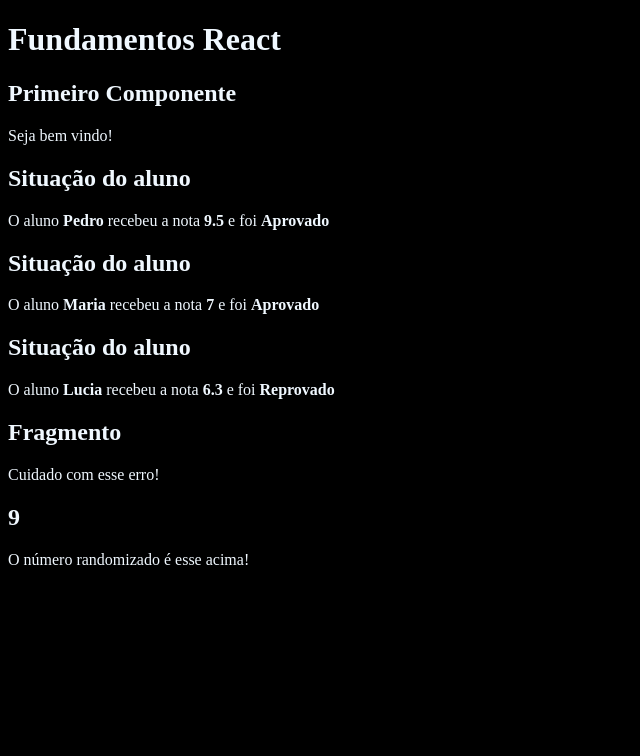
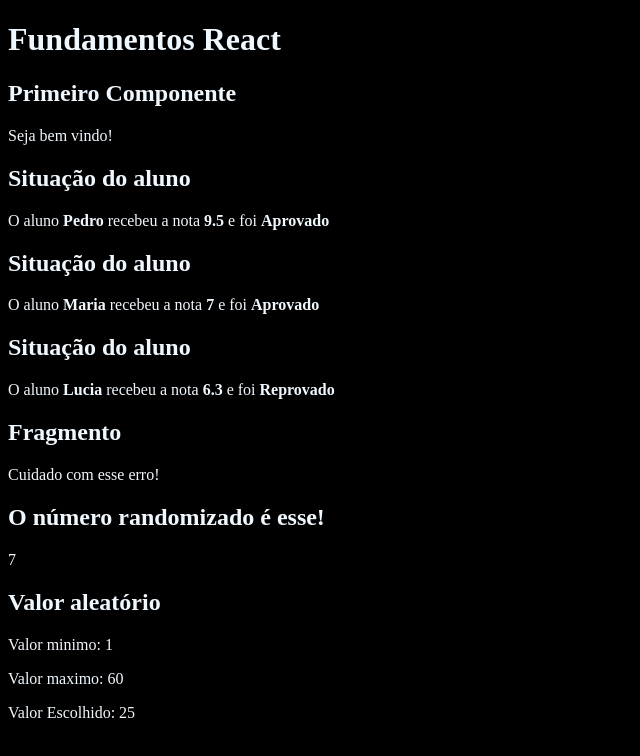
Before and after one commit to dfernan6/Curso-e-codigos-em-praticas, a React (Create React App) app in the folder react-redux/fundamentos-react/: page / in a window 1280 px wide. Shown: the top 756 px of the page, without its empty margins (0-640 px from the left). Built offline with nearby package versions, Linux system fonts and the light colour scheme.

Commit message:
Enviando mais detalhes sobre o exercicio de números aleatorios

```diff
--- a/react-redux/fundamentos-react/src/App.jsx
+++ b/react-redux/fundamentos-react/src/App.jsx
@@ -3,6 +3,7 @@ import Primeiro from './components/basicos/Primeiro'
 import ComParametro from './components/basicos/ComParametro'
 import Fragmento from './components/basicos/Fragmento'
 import RandomNumber from './components/basicos/RandomNumber'
+import Aleatorio from "./components/basicos/Aleatorio";
 
 export default function App(){
   return (
@@ -25,6 +26,7 @@ export default function App(){
   />
   <Fragmento />
   <RandomNumber />
+  <Aleatorio min={1} max={60}/>
 </div>
 )
 };
--- /dev/null
+++ b/react-redux/fundamentos-react/src/components/basicos/Aleatorio.jsx
@@ -0,0 +1,20 @@
+import React from "react";
+
+export default (props) => {
+  const { min, max } = props;
+  const aleatorio = parseInt(Math.random() * (max - min)) + min;
+  return (
+    <div>
+        <h2>Valor aleatório</h2>
+        <p>
+            Valor minimo: {min}
+        </p>
+        <p>
+            Valor maximo: {max}
+        </p>
+        <p>
+            Valor Escolhido: {aleatorio}
+        </p>
+    </div>
+  );
+};
--- a/react-redux/fundamentos-react/src/components/basicos/RandomNumber.jsx
+++ b/react-redux/fundamentos-react/src/components/basicos/RandomNumber.jsx
@@ -1,11 +1,11 @@
 import React from 'react'
 
 export default function RandomNumber() {
-    const randomNumber = Math.floor(10* Math.random() + 2 )
+    const randomNumber = Math.floor(10* Math.random() )
     return (
         <div>
-            <h2>{ randomNumber }</h2>
-            <p>O número randomizado é esse acima! </p>
-            </div>
+            <h2>O número randomizado é esse!</h2>
+            <p>{ randomNumber }</p>
+        </div>
     )
 };
```
